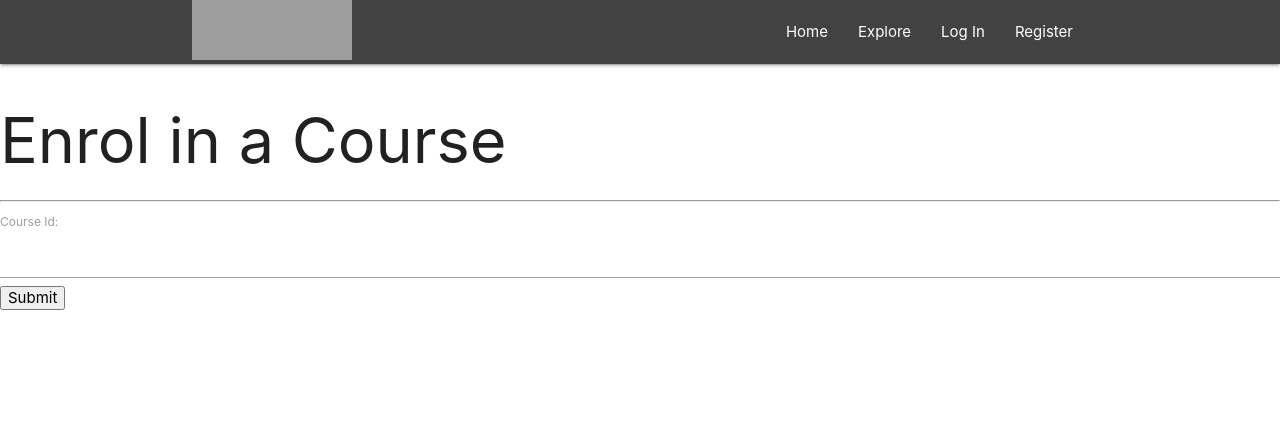
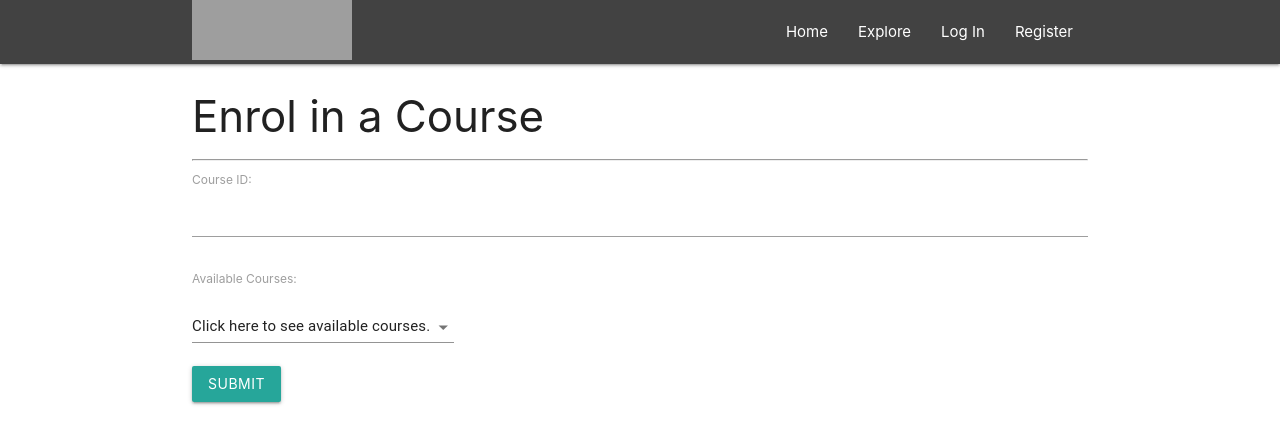
Before and after one commit to cra1gg/hatop, a React (Create React App) app in the folder frontend/: page /enrolclass in a window 1280 px wide. Shown: the top 444 px of the page. Built offline with nearby package versions, Linux system fonts and the light colour scheme; grey boxes are pictures that could not be loaded.

Commit message:
[AUT-35] Update course enrolment page

```diff
--- a/frontend/src/components/Info/EnrolClass.js
+++ b/frontend/src/components/Info/EnrolClass.js
@@ -1,4 +1,8 @@
 import React from "react"
+import { Select } from '@material-ui/core';
+import MenuItem from '@material-ui/core/MenuItem';
+import Input from '@material-ui/core/Input';
+import TextField from '@material-ui/core/TextField';
 
 
 class EnrolClass extends React.Component {
@@ -19,23 +23,55 @@ class EnrolClass extends React.Component {
       event.preventDefault();
    }
 
+
+
    render() {
       return (
-         <div>
-            <h1> Enrol in a Course </h1> <hr/>
+         <div className="container">
+            <h3> Enrol in a Course </h3> <hr/>
             <form onSubmit={this.handleSubmit}>
                <label>
-               Course Id:
-               <input list="courseId" type="text" value={this.state.value} onChange={this.handleChange} />
-               <datalist id="courseId">
-                  <option value="33443 - CSC301 Introduction to Software Engineering"/>
-                  <option value="56456 - CSC309 Web Programming"/>
-                  <option value="75667 - CSC209 Systems"/>
-                  <option value="45645 - CSC343 Databases"/>
-                  <option value="34224 - CSC347 Introduction to Information Security"/>
-               </datalist>
+               Course ID:
+
+               <input list="courseId" label="tesadsfdsfdasfdsat" type="text" value={this.state.value} onChange={this.handleChange} />
                </label>
-               <input type="submit" value="Submit" />
+
+               <br></br>
+               <br></br>
+               <label>
+               Available Courses:
+               </label>
+               <br></br>
+               <br></br>
+               <Select
+                  labelId="demo-controlled-open-select-label"
+                  id="demo-controlled-open-select"
+                  //open={open}
+                  onClose={this.handleClose}
+                  onOpen={this.handleOpen}
+                  value={this.state.value}
+                  onChange={this.handleChange}
+                  displayEmpty
+                  input={<Input />}
+                  renderValue={selected => {
+                     if (selected.length === 0) {
+                     return <div>Click here to see available courses.</div>;
+                     }
+
+                     return <div>Click here to see available courses.</div>;
+                  }}
+
+               >
+                  <MenuItem value={33443}>33443 - CSC301 Introduction to Software Engineering</MenuItem>
+                  <MenuItem value={56456}>56456 - CSC309 Web Programming</MenuItem>
+                  <MenuItem value={75667}>75667 - CSC209 Systems</MenuItem>
+                  <MenuItem value={45645}>45645 - CSC343 Databases</MenuItem>
+                  <MenuItem value={34224}>34224 - CSC347 Introduction to Information Security</MenuItem>
+               </Select>
+               <br></br>
+               <br></br>
+               <input type="submit" class="btn btn-primary btn-lg btn-block active" value="Submit" />
+
             </form>
         </div>
       )
```
